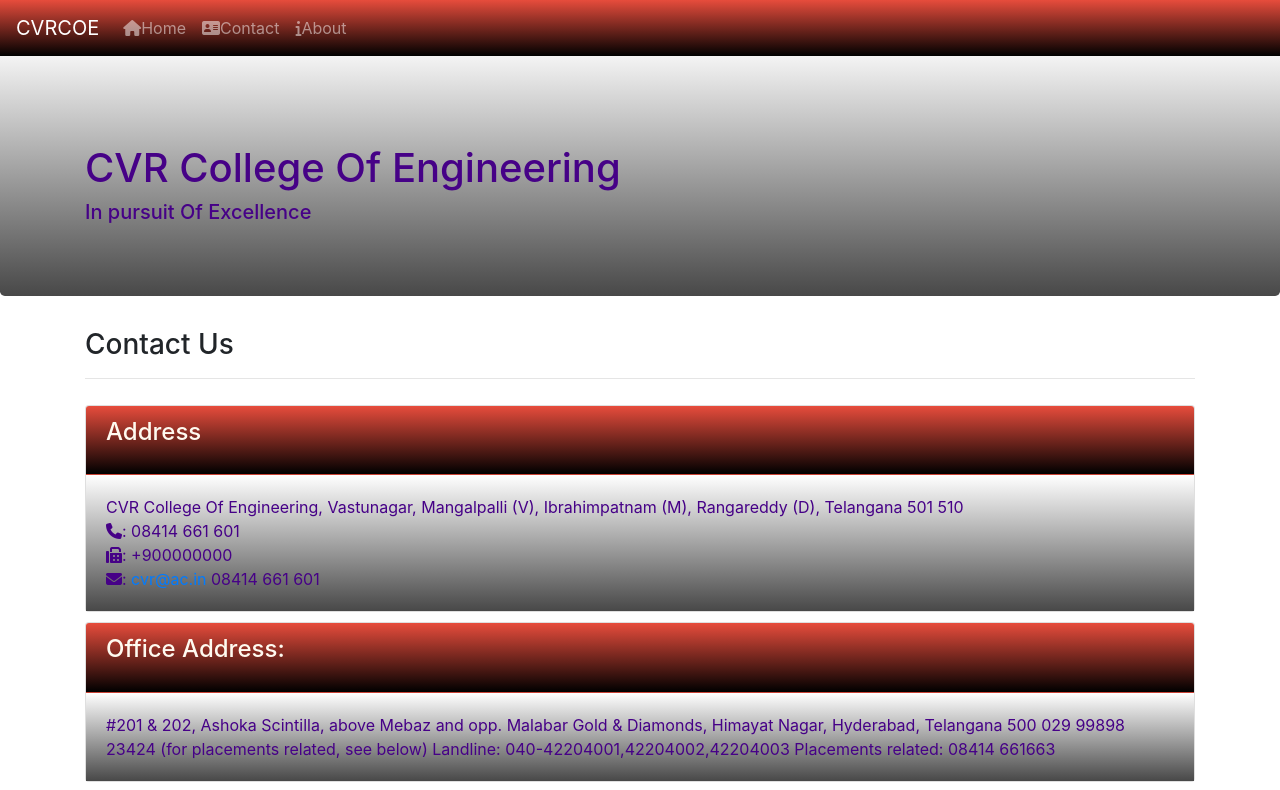
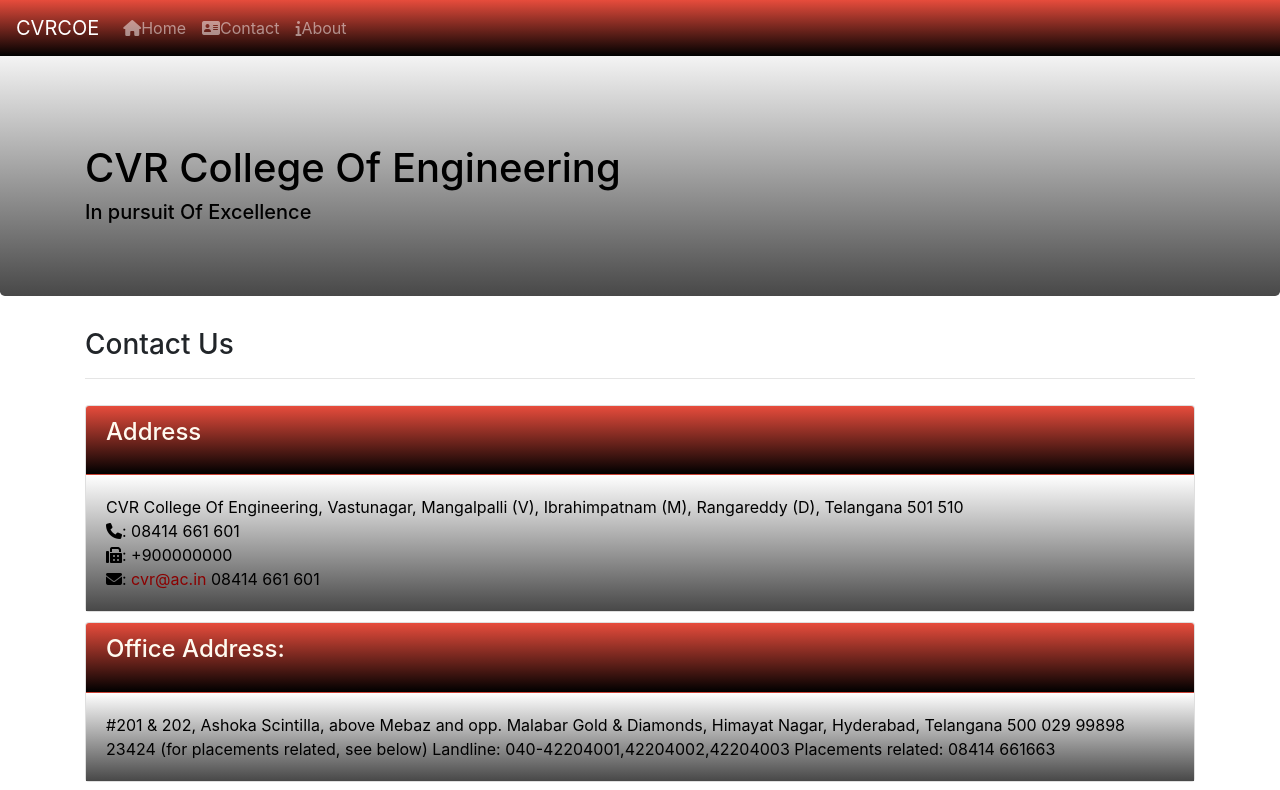
Before and after one commit to kalyankk12345/feecvr, a plain HTML site: page contactus.html in a window 1280 px wide. Shown: the top 790 px of the page. Drawn offline with Linux system fonts and the light colour scheme.

Commit message:
Update mystyles.css

```diff
--- a/CSS/mystyles.css
+++ b/CSS/mystyles.css
@@ -43,5 +43,11 @@ header {
 
 .card-body, .jumbotron, .modal-body {
     background: linear-gradient(0deg,#484848 0%,#ffffff 100%);
-    color:  rgb(70,1,135);
+    color:  black;
 }
+a{
+    color:darkred;
+}
+a:hover{
+    color:darkred;
+}
```
